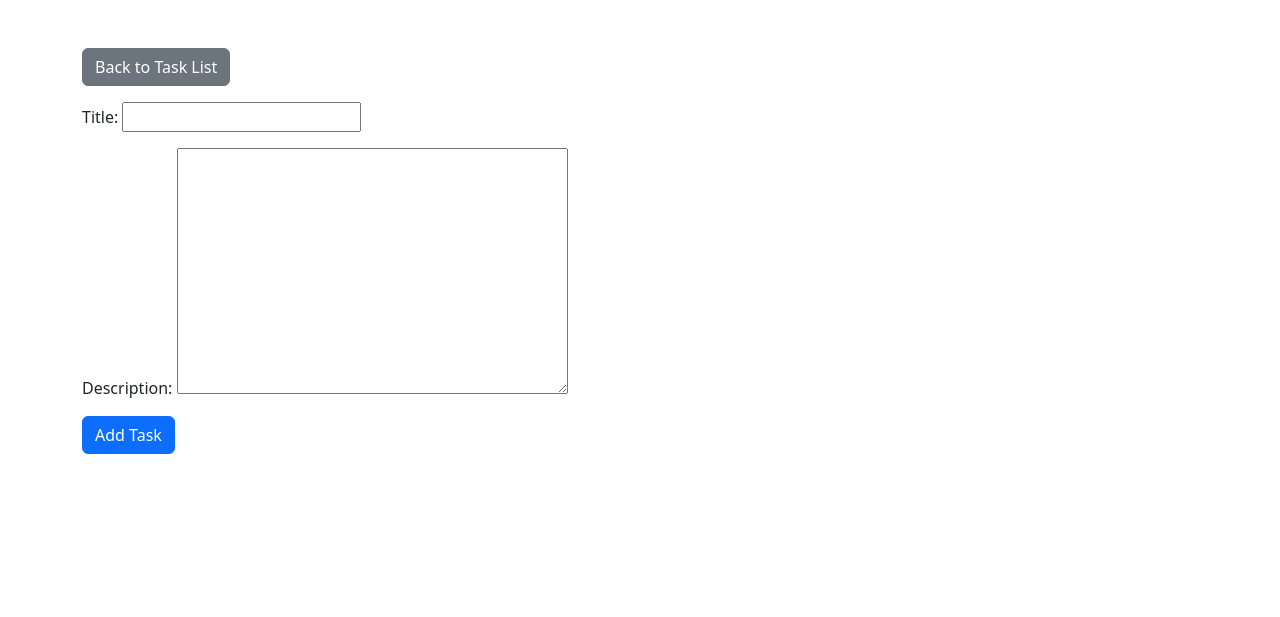
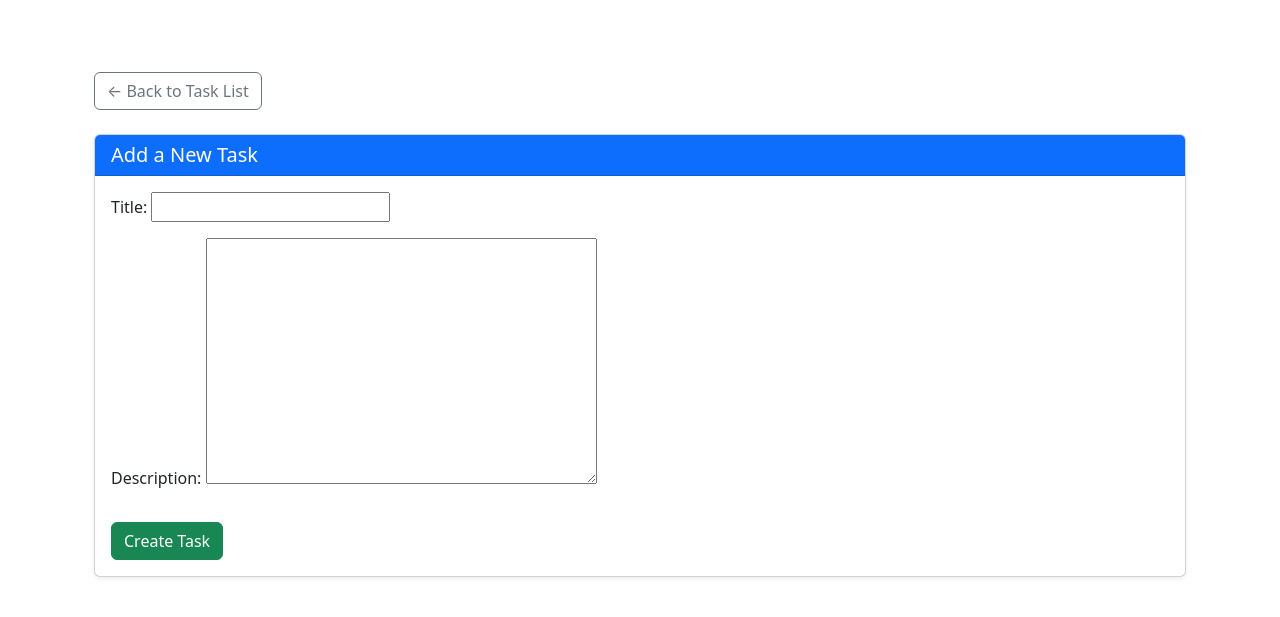
Before and after one commit to NalkaGaga/todo, a Django app: page /add/ in a window 1280 px wide. Shown: the part 56-673 px from the top of the page. Run offline with Django 3.2, Linux system fonts and the light colour scheme.

Commit message:
added task_detail page and updated all pages

```diff
--- a/todoapp/templates/todoapp/add_task.html
+++ b/todoapp/templates/todoapp/add_task.html
@@ -1,10 +1,22 @@
 {% extends 'todoapp/base.html' %}
 
 {% block content %}
-<a href="{% url 'todoapp:task_list' %}" class="btn btn-secondary mb-3">Back to Task List</a>
-<form method="post">
-    {% csrf_token %}
-    {{ form.as_p }}
-    <button type="submit" class="btn btn-primary">Add Task</button>
-</form>
+<div class="container py-4">
+    <a href="{% url 'todoapp:task_list' %}" class="btn btn-outline-secondary mb-4">
+        ← Back to Task List
+    </a>
+
+    <div class="card shadow-sm">
+        <div class="card-header bg-primary text-white">
+            <h5 class="mb-0">Add a New Task</h5>
+        </div>
+        <div class="card-body">
+            <form method="post" novalidate>
+                {% csrf_token %}
+                {{ form.as_p }}
+                <button type="submit" class="btn btn-success mt-3">Create Task</button>
+            </form>
+        </div>
+    </div>
+</div>
 {% endblock %}
--- /dev/null
+++ b/todoapp/templates/todoapp/task_detail.html
@@ -0,0 +1,6 @@
+<!-- todoapp/task_detail.html -->
+<div class="p-3 bg-light border rounded">
+    <p><strong>Description:</strong> {{ task.description|default:"No description." }}</p>
+    <p><strong>Status:</strong> {% if task.completed %}<span class="text-success">Completed ✅</span>{% else %}<span class="text-warning">Incomplete ❌</span>{% endif %}</p>
+    <p><strong>Created:</strong> {{ task.created_at }}</p>
+</div>
--- a/todoapp/urls.py
+++ b/todoapp/urls.py
@@ -6,4 +6,5 @@ urlpatterns = [
     path('add/', views.add_task, name='add_task'),
     path('complete/<int:task_id>/', views.complete_task, name='complete_task'),
     path('delete/<int:task_id>/', views.delete_task, name='delete_task'),
+    path('tasks/<int:task_id>/detail/', views.task_detail, name='task_detail'),
 ]
--- a/todoapp/views.py
+++ b/todoapp/views.py
@@ -1,10 +1,14 @@
-from django.shortcuts import render, redirect
+from django.shortcuts import get_object_or_404, render, redirect
 from .models import Task
 from .forms import TaskForm
 
 def task_list(request):
     tasks = Task.objects.all()
     return render(request, 'todoapp/task_list.html', {'tasks': tasks})
+
+def task_detail(request, task_id):
+    task = get_object_or_404(Task, id=task_id)
+    return render(request, 'todoapp/task_detail.html', {'task': task})
 
 def add_task(request):
     if request.method == 'POST':
```
Also changed, not shown: todoapp/templates/todoapp/task_list.html (+50 -7 lines), db.sqlite3.
